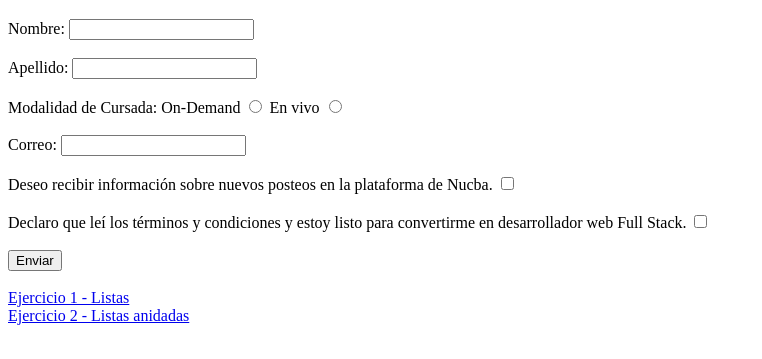
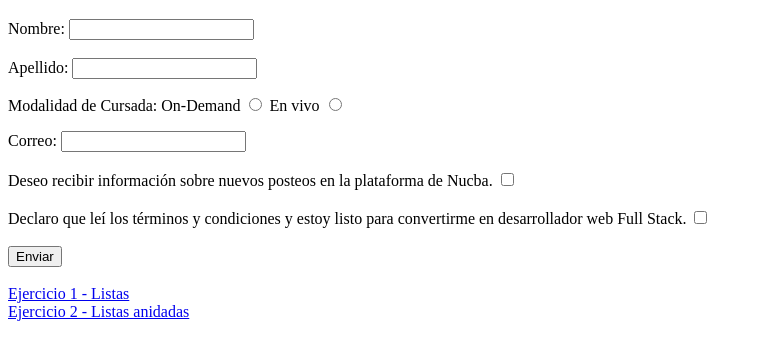
Before and after one commit to Phaxic/E1_Nucba, a plain HTML site: page formularios.html in a window 1280 px wide. Shown: the part 61-420 px from the top of the page, without its empty margins (0-762 px from the left). Drawn offline with Linux system fonts and the light colour scheme.

Commit message:
Modificación

```diff
--- a/formularios.html
+++ b/formularios.html
@@ -17,7 +17,7 @@
         <label for="apellido">Apellido:</label>
         <input id="apellido" type="text" required>
 
-        <br> <br>
+        <p>
 
         Modalidad de Cursada:
 
@@ -27,7 +27,7 @@
         <label for="en_vivo">En vivo</label>
         <input id="en_vivo" type="radio" name="modalidad_cursada" required>
 
-        <br> <br>
+        </p>
 
         <label for="email">Correo:</label>
         <input id="email" type="email" required>
--- a/index.html
+++ b/index.html
@@ -4,7 +4,6 @@
     <meta charset="UTF-8">
     <meta name="viewport" content="width=device-width, initial-scale=1.0">
     <title>Entrega 1 - Nucba</title>
-    <link rel="stylesheet" href="./style.css">
 </head>
 <body>
     <h1>Curriculum Vitae de Lionel Messi</h1>
```
